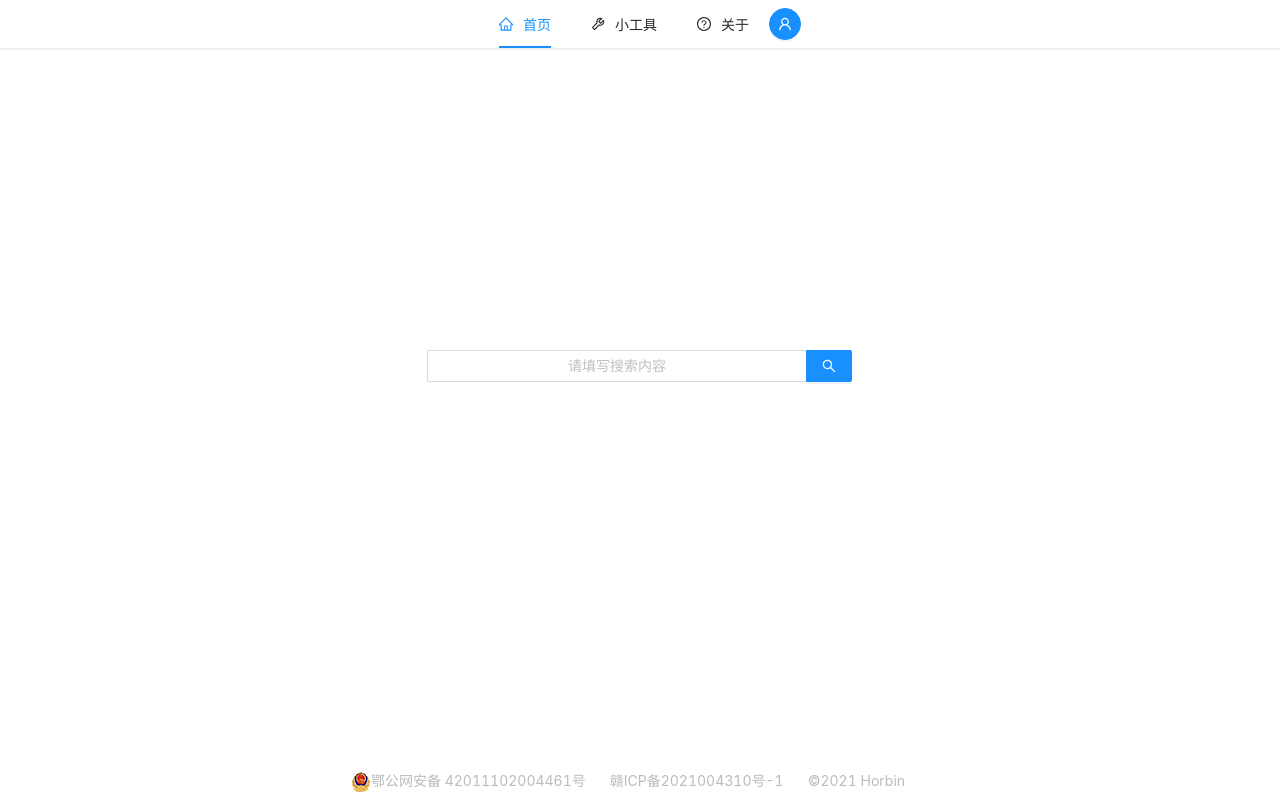
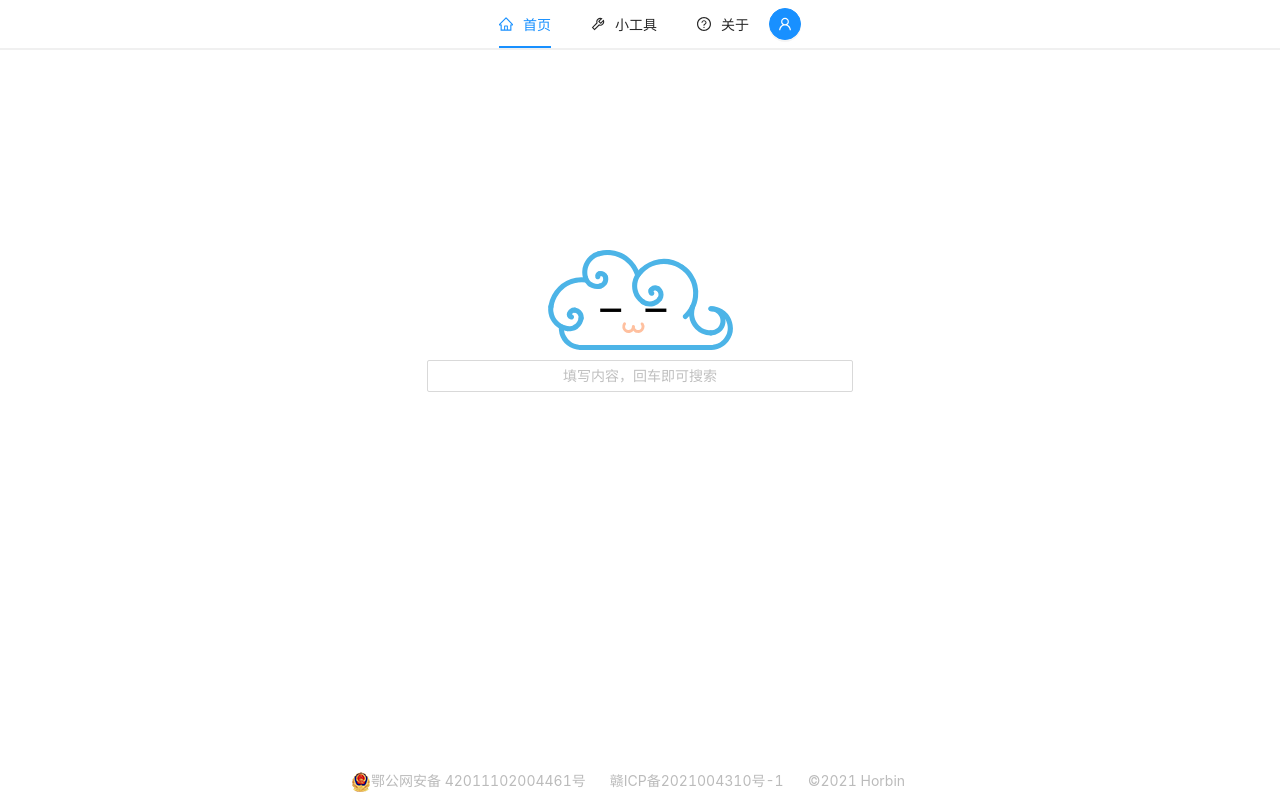
Before and after one commit to Horbin-Magician/MyWeb, a React (Create React App) app in the folder Client/: page / in a window 1280 px wide. Built offline with nearby package versions, Linux system fonts and the light colour scheme.

Commit message:
update home

```diff
--- a/Client/src/pages/home/home.jsx
+++ b/Client/src/pages/home/home.jsx
@@ -1,21 +1,26 @@
 import { Component } from 'react'
-import { Input, Row, Col } from 'antd';
+import { Input, Row, Col } from 'antd'
+import logo from '../../assets/imgs/logo.svg'
 
 /*
 首页的路由组件
 */
-const { Search } = Input;
-
 export default class Home extends Component {
-  onSearch = value => {
-    window.open('https://www.baidu.com/s?&wd='+value)
+  onSearch = e => {
+    window.open('https://www.baidu.com/s?&wd='+e.target.value)
   }
   render() {
     return (
-      <div style={{paddingTop:'300px'}}>
+      <div style={{paddingTop:'200px'}}>
+        <Row justify="center" style={{marginBottom:'10px'}}>
+          <object data={logo} height="100"
+          type="image/svg+xml" aria-label='logo'
+          codebase="http://www.adobe.com/svg/viewer/install/" />
+        </Row>
         <Row justify="center">
           <Col xs={{ span: 22 }} sm={{ span: 22 }} md={{ span: 12 }} lg={{ span: 8 }}>
-            <Search style={{textAlign:'center'}} placeholder="请填写搜索内容" onSearch={this.onSearch} enterButton />
+            <Input style={{textAlign:'center'}} placeholder="填写内容，回车即可搜索"
+            onPressEnter={this.onSearch} />
           </Col>
         </Row>
       </div>
```
Also changed, not shown: 35 other files (tests, documents, lock files or other folders).
